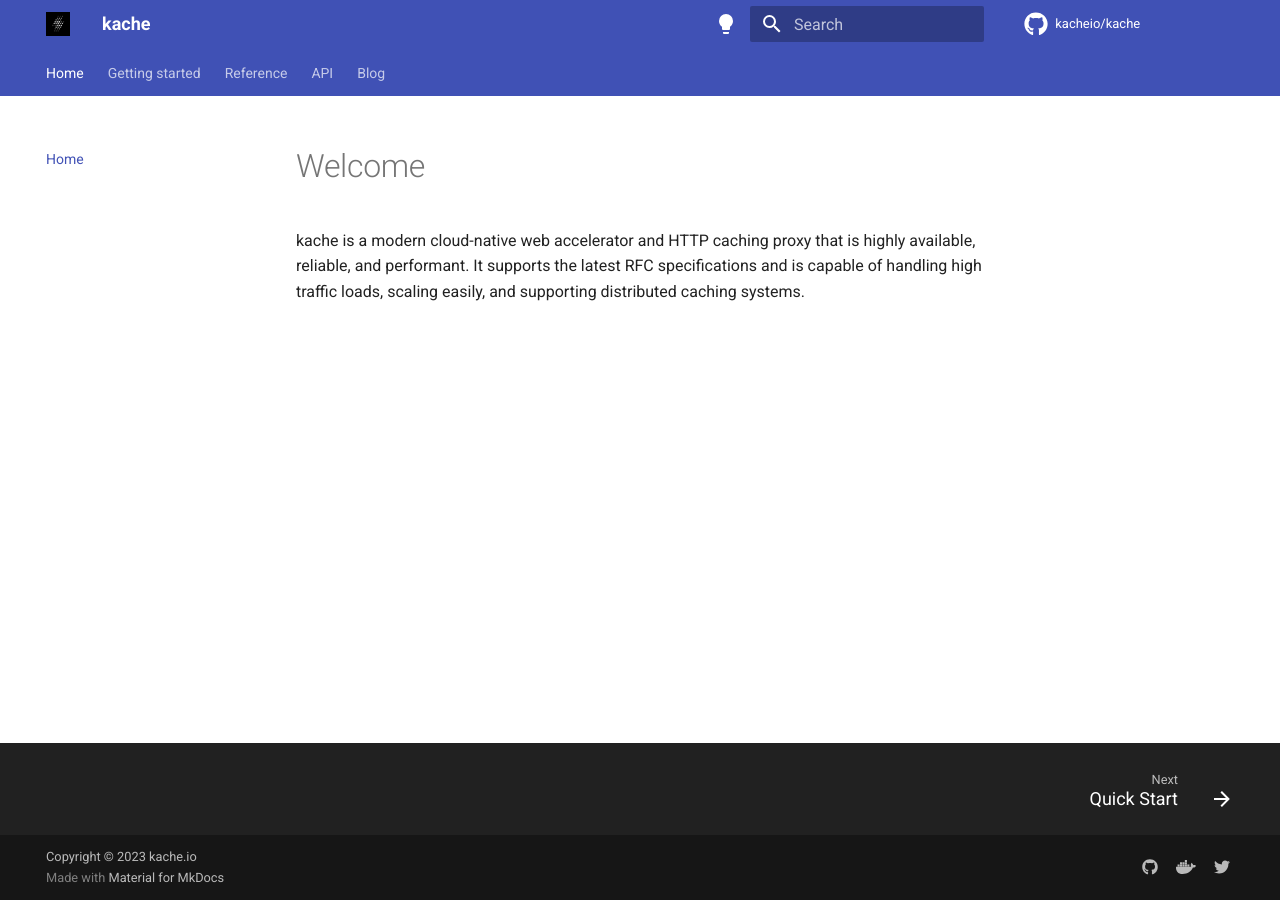
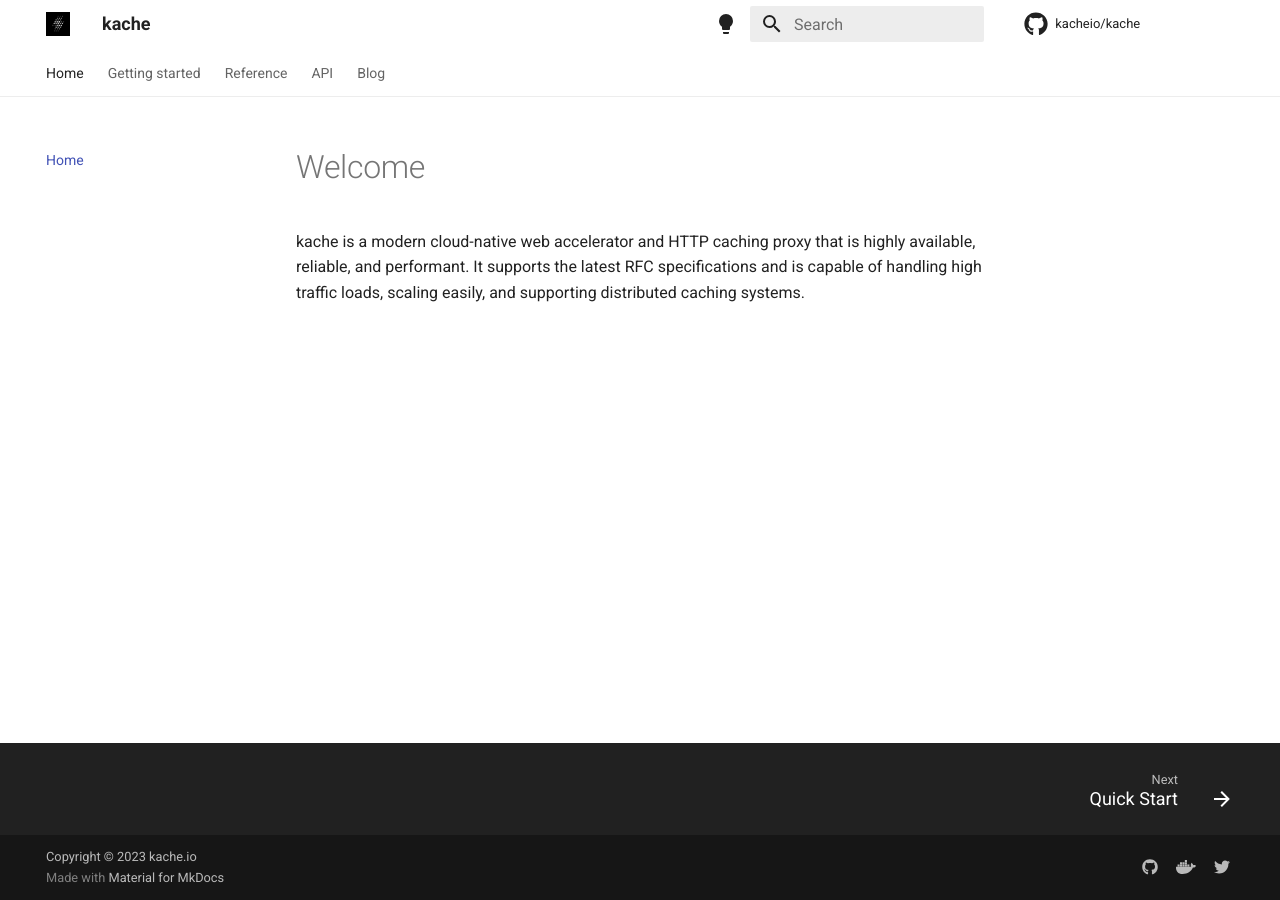
Before and after one commit to kacheio/docs, an MkDocs documentation site: the page built from docs/index.md, in a window 1280 px wide. Built offline with MkDocs 1.6.1 and Material for MkDocs 9.7.7, drawn with Linux system fonts in a browser that asks for light colours; comment, search, counter and statistics services are not loaded.

Commit message:
Update site colors

```diff
--- a/mkdocs.yml
+++ b/mkdocs.yml
@@ -40,14 +40,14 @@ theme:
     # - toc.integrate
   palette:
     - scheme: default
-      primary: indigo
-      accent: indigo
+      primary: white
+      accent: purple
       toggle:
         icon: material/lightbulb
         name: Switch to dark mode
     - scheme: slate
-      primary: indigo
-      accent: indigo
+      primary: black
+      accent: purple
       toggle:
         icon: material/lightbulb-outline
         name: Switch to light mode
```
